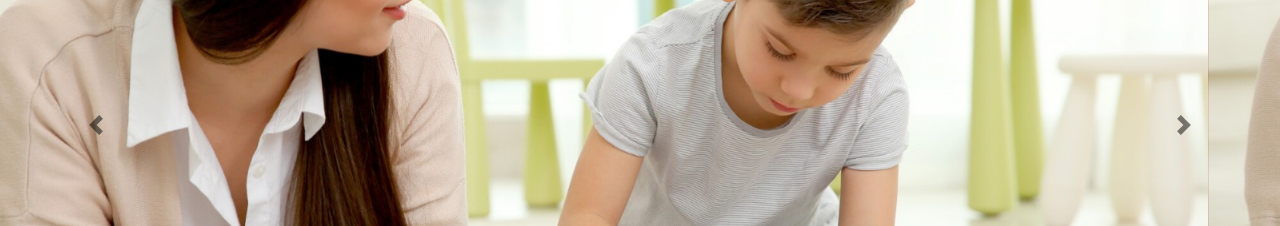
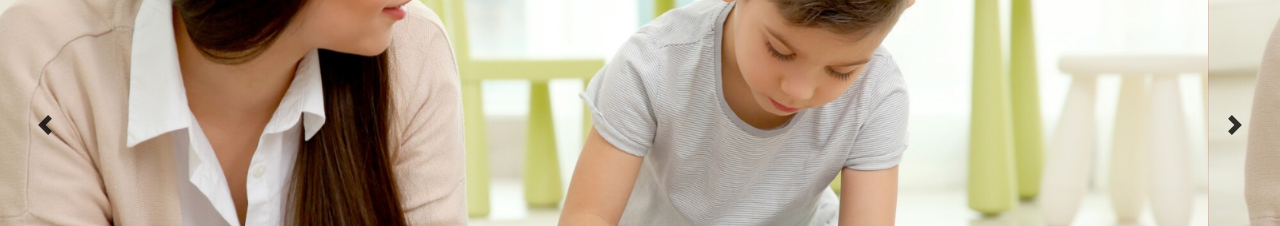
Before and after one commit to EuDiversidade/EuDiversidade, an Angular app: page /home in a window 1280 px wide. Shown: the part 726-952 px from the top of the page. Built offline with nearby package versions, Linux system fonts and the light colour scheme.

Commit message:
Diminuindo tamanho do botão do carrossel

```diff
--- a/src/app/inicio/inicio.component.css
+++ b/src/app/inicio/inicio.component.css
@@ -15,6 +15,7 @@
 }
 
 .carousel_container {
+  position: relative;
   background-color: brown;
   padding-top: 2%;
   padding-bottom: 2%;
@@ -24,6 +25,27 @@
   filter: invert(100%);
 }
 
-.carousel-control-prev, .carousel-control-next {
+.carousel-button {
+  position: absolute;
+  top: 50%;
+  transform: translateY(-50%);
+  height: 20%;
   border-style: none;
 }
+
+.carousel-control-prev {
+  border-bottom-right-radius: 25%;
+  border-top-right-radius: 25%;
+}
+
+.carousel-control-next {
+  border-bottom-left-radius: 25%;
+  border-top-left-radius: 25%;
+}
+
+@media only screen and (min-width: 750px) {
+  .carousel-button {
+    opacity: 80%;
+    width: 90px;
+  }
+}
--- a/src/app/inicio/inicio.component.html
+++ b/src/app/inicio/inicio.component.html
@@ -39,11 +39,12 @@
           </div>
         </div>
       </div>
-      <button class="carousel-control-prev" type="button" data-target="#carouselExampleCaptions" data-slide="prev">
+
+      <button class="carousel-button carousel-control-prev" type="button" data-target="#carouselExampleCaptions" data-slide="prev">
         <span class="carousel-control-prev-icon" aria-hidden="true"></span>
         <span class="sr-only">Previous</span>
       </button>
-      <button class="carousel-control-next" type="button" data-target="#carouselExampleCaptions" data-slide="next">
+      <button class="carousel-button carousel-control-next" type="button" data-target="#carouselExampleCaptions" data-slide="next">
         <span class="carousel-control-next-icon" aria-hidden="true"></span>
         <span class="sr-only">Next</span>
       </button>
```
